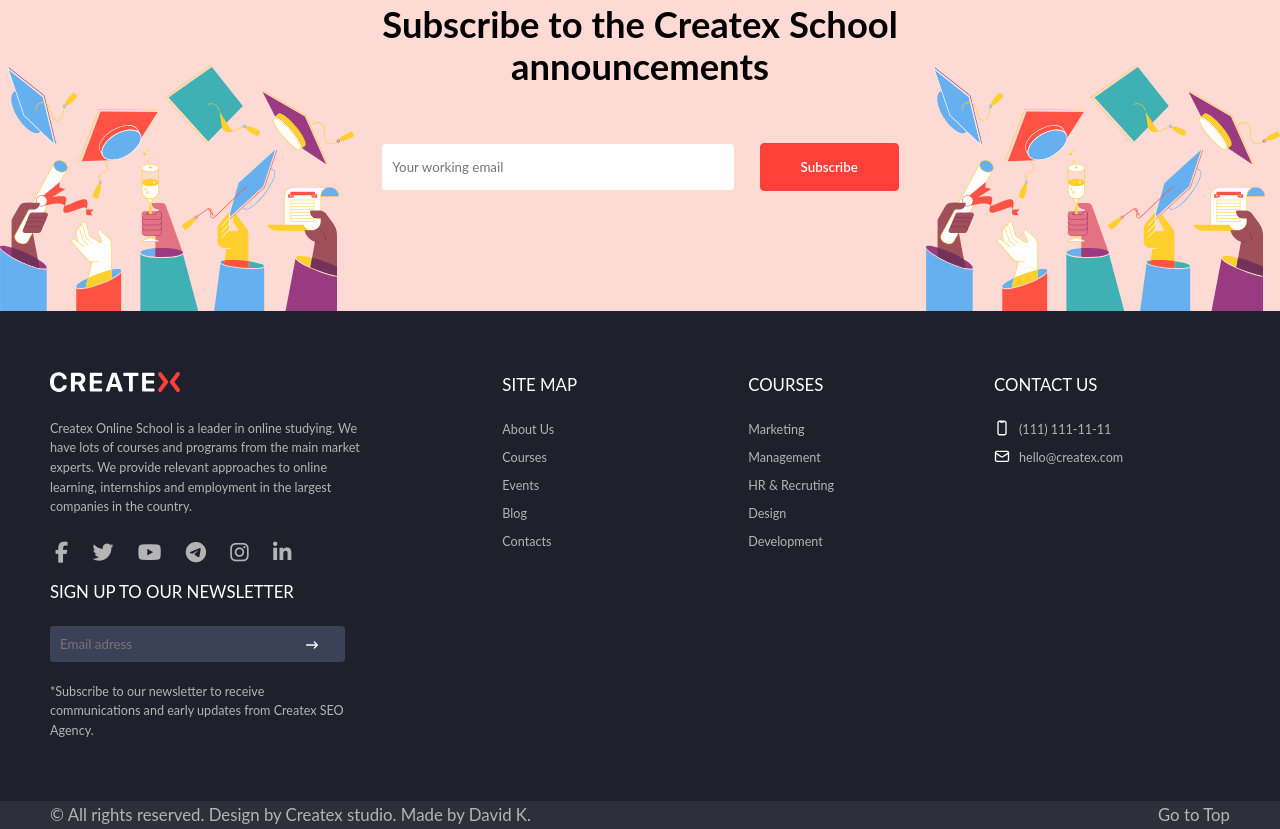
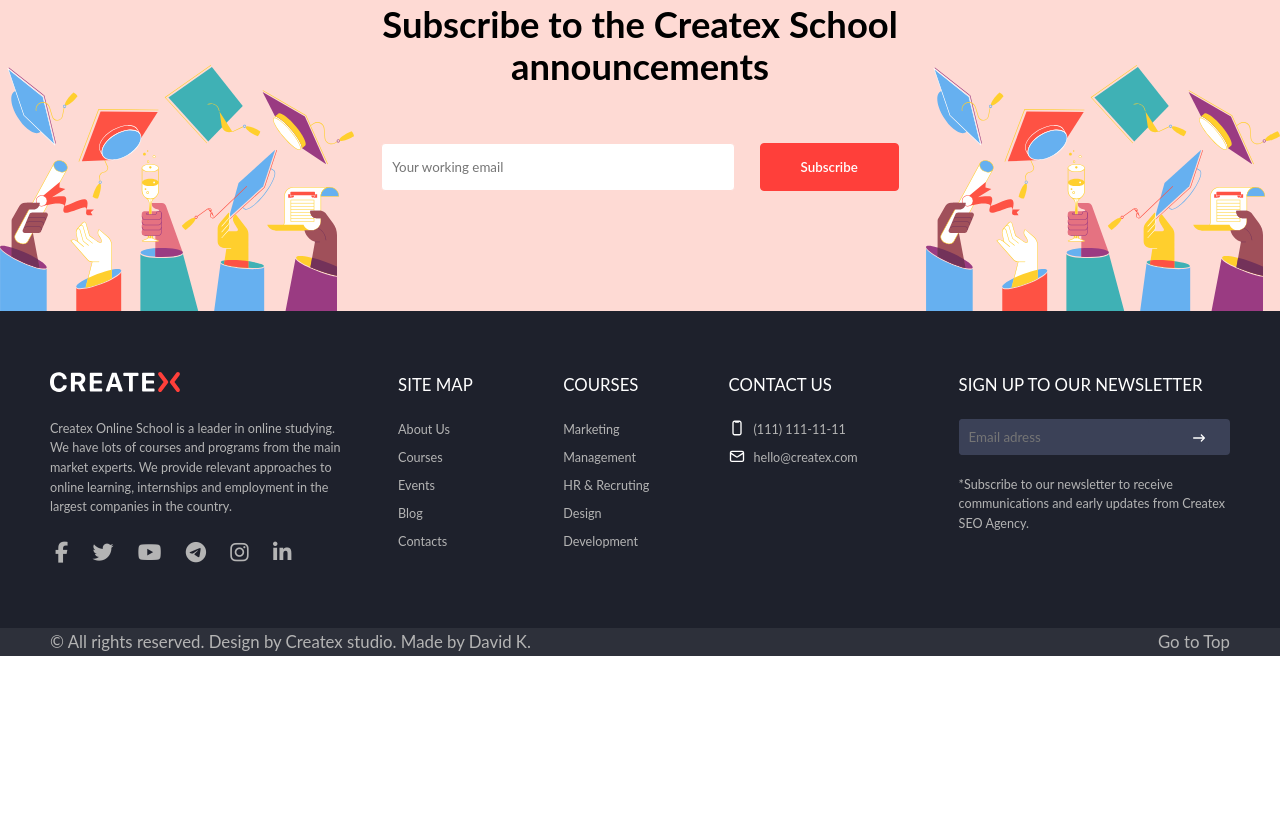
Before and after one commit to DavidKopadze/davidkopadze.github.io, a plain HTML site: page Createx/index.html in a window 1280 px wide. Shown: the part 5495-6324 px from the top of the page. After the commit the page ends 6151 px from the top, so only its background shows below. Drawn offline with nearby package versions, Linux system fonts and the light colour scheme.

Commit message:
Update style.css

```diff
--- a/Createx/css/style.css
+++ b/Createx/css/style.css
@@ -1032,7 +1032,7 @@ main{
     gap: 10px;
 }
 .footer__logo {
-    flex: 0 1 30%;
+    flex: 0 1 28%;
     padding-right: 30px;
 }
 .footer__logo-image {
@@ -1087,10 +1087,10 @@ main{
     flex: 0 1 12.5%;
 }
 .footer__contact {
-    flex: 0 1 20%;
+    flex: 0 1 18%;
 }
 .footer__subscribe {
-    flex: 0 1 25%;
+    flex: 0 1 23%;
 }
 .footer__subscribe-title {
 }
```
